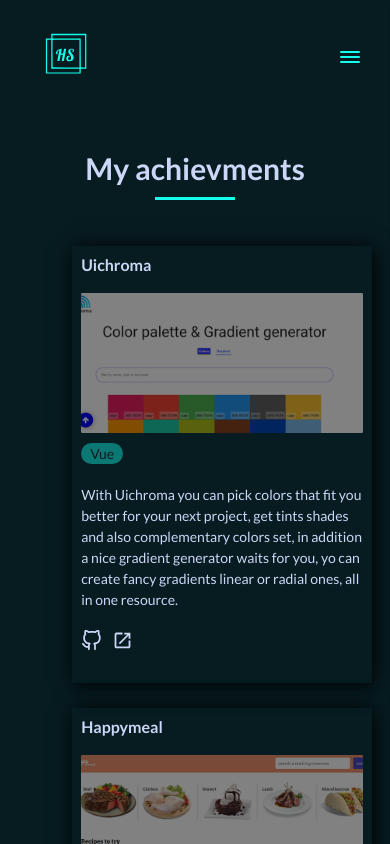
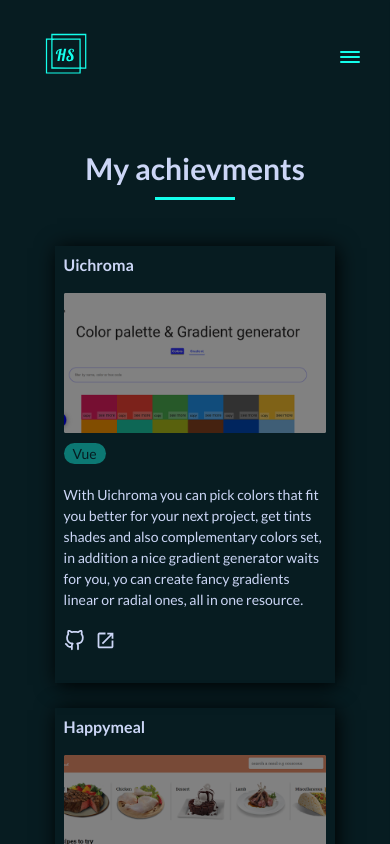
Before and after one commit to Hamzasehouli/myportfolio-nextjs, a Next.js app: page /work in a window 390 px wide. Shown: the top 844 px of the page. Built offline with nearby package versions, Linux system fonts and the light colour scheme.

Commit message:
Made work page responsive

```diff
--- a/styles/work.css
+++ b/styles/work.css
@@ -4,11 +4,20 @@
   grid-template-columns: repeat(auto-fill, minmax(30rem, 1fr));
   grid-gap: 2.5rem;
   margin: 6rem 0;
+  /* background-color: red; */
 }
 @media only screen and (max-width: 43rem) {
   .work-list {
+    /* width: 70%; */
+    margin: 6rem auto;
+  }
+  .work-item {
+    width: 80%;
+  }
+}
+@media only screen and (max-width: 21rem) {
+  .work-item {
     width: 70%;
-    margin: 6rem auto;
   }
 }
 
@@ -27,6 +36,8 @@
   box-shadow: 2px 2px 20px black;
   display: flex;
   flex-direction: column;
+
+  margin: 0 auto;
   /* justify-content: space-between; */
 }
 
```
